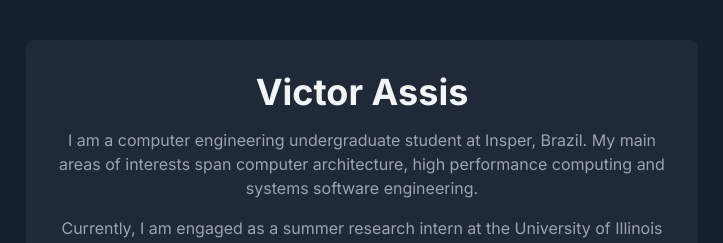
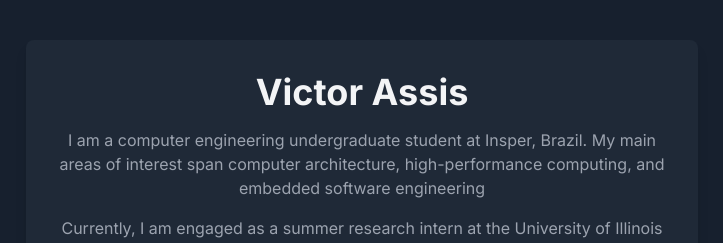
Before and after one commit to victorlga/victorassis.com, a Next.js app: page / in a window 1280 px wide. Shown: the top 243 px of the page, without its empty margins (278-1001 px from the left). Built offline with nearby package versions, Linux system fonts and the light colour scheme.

Commit message:
fix text

```diff
--- a/components/app.tsx
+++ b/components/app.tsx
@@ -10,8 +10,8 @@
           <div className="mx-auto max-w-2xl bg-gray-800 p-8 rounded-lg shadow-lg">
             <h1 className="text-4xl font-bold text-gray-100">Victor Assis</h1>
             <p className="text-gray-400 mt-4">
-              I am a computer engineering undergraduate student at Insper, Brazil. My main areas of interests span
-              computer architecture, high performance computing and systems software engineering.
+              I am a computer engineering undergraduate student at Insper, Brazil. My main areas of interest span computer
+              architecture, high-performance computing, and embedded software engineering
             </p>
             <p className="text-gray-400 mt-4">
               Currently, I am engaged as a summer research intern at the University of Illinois at Urbana-Champaing, under
```
